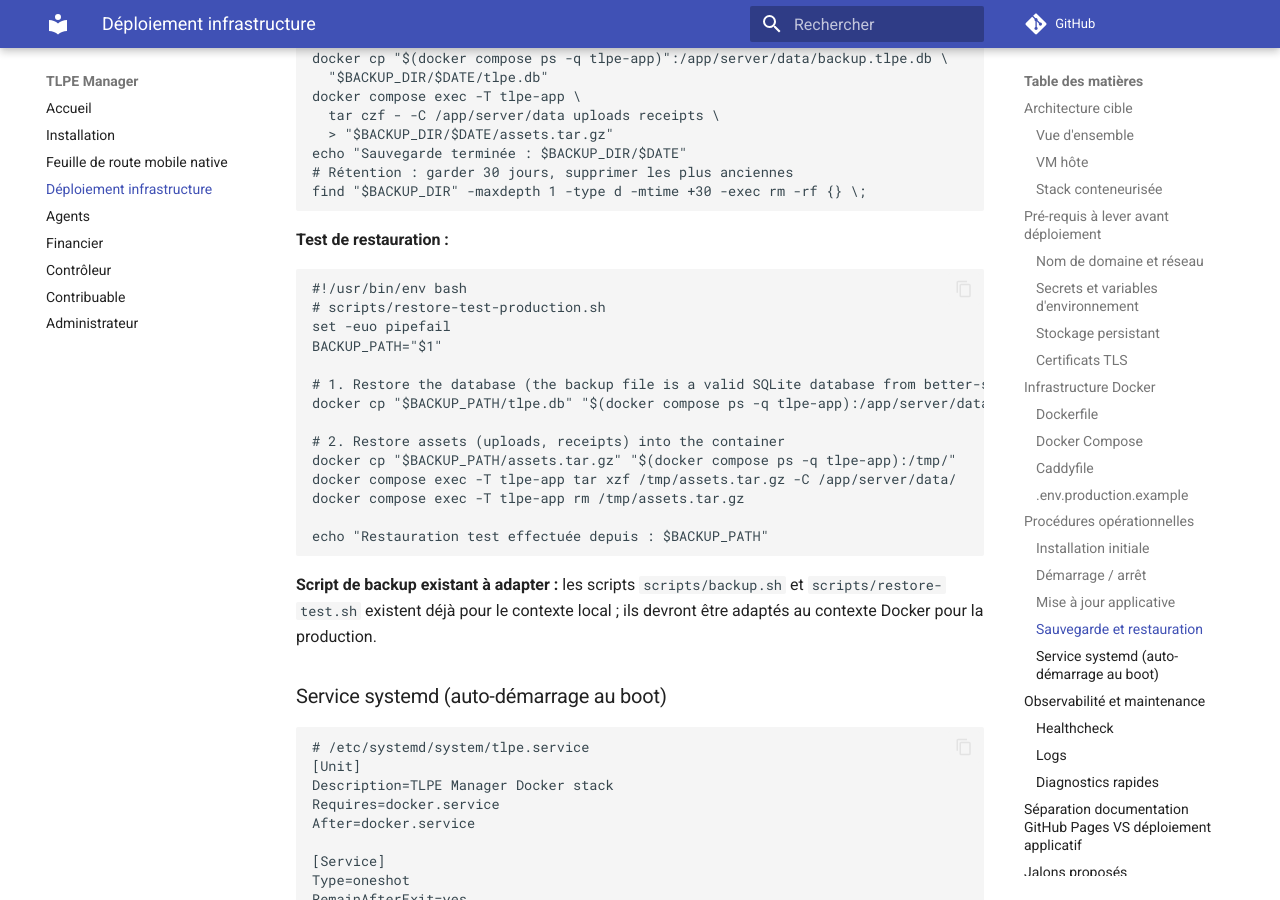
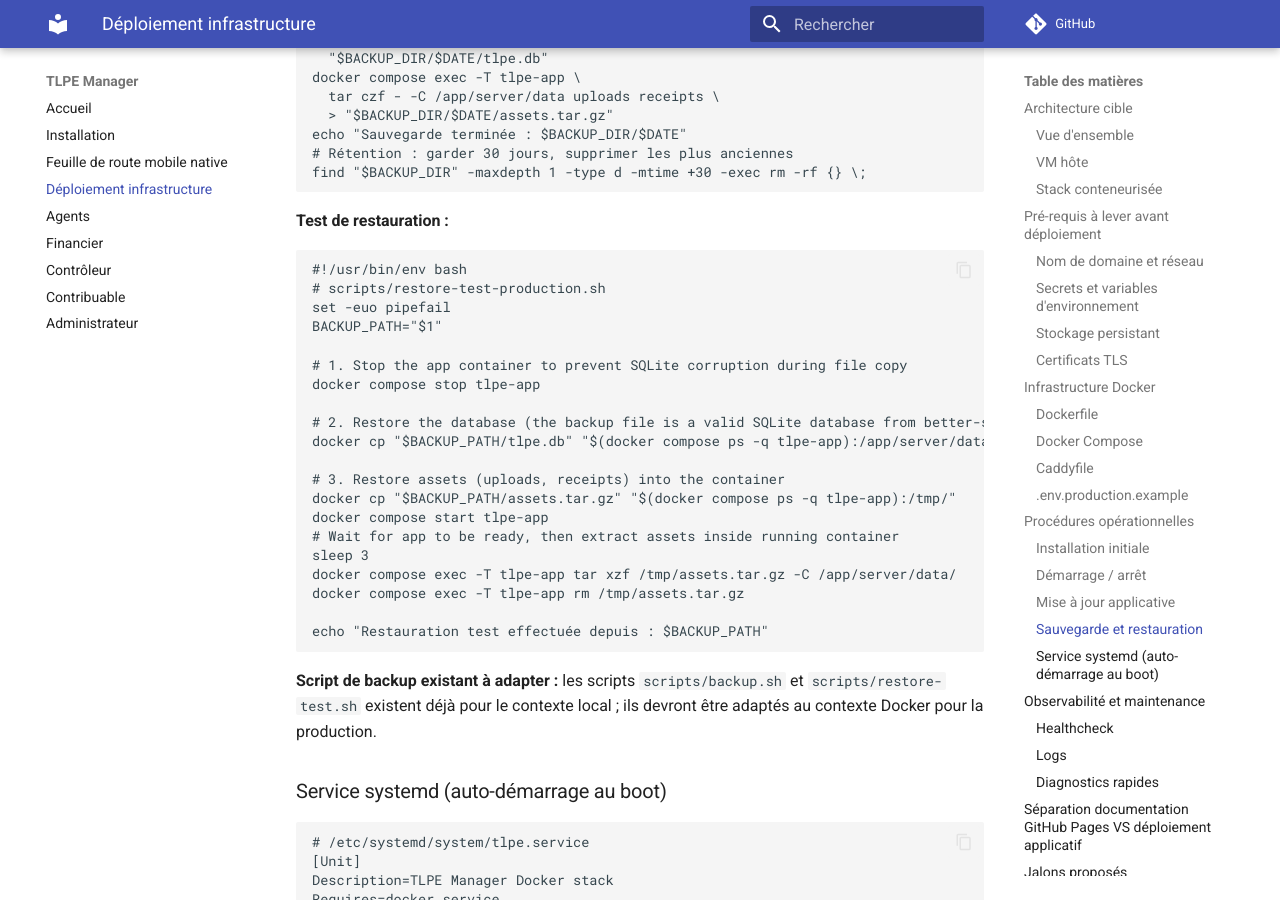
Before and after one commit to KikiFUNstyle/TLPE, an MkDocs documentation site: the page built from docs/deployment-roadmap.md, in a window 1280 px wide and 900 px high, scrolled down 7148 px. Built offline with MkDocs 1.6.1 and Material for MkDocs 9.7.7, drawn with Linux system fonts in a browser that asks for light colours; comment, search, counter and statistics services are not loaded; some of the changed text lies outside the part shown.

Commit message:
fix: resolve cubic-dev-ai P0 findings on current HEAD #107
- Remove non-existent client/package-lock.json and server/package-lock.json
  from Dockerfile COPY (npm workspaces produce a single root lockfile)
- Stop tlpe-app container before DB file restore to prevent SQLite corruption
  from live file replacement via docker cp

```diff
--- a/docs/deployment-roadmap.md
+++ b/docs/deployment-roadmap.md
@@ -312,11 +311,17 @@ find "$BACKUP_DIR" -maxdepth 1 -type d -mtime +30 -exec rm -rf {} \;
 set -euo pipefail
 BACKUP_PATH="$1"
 
-# 1. Restore the database (the backup file is a valid SQLite database from better-sqlite3's .backup())
+# 1. Stop the app container to prevent SQLite corruption during file copy
+docker compose stop tlpe-app
+
+# 2. Restore the database (the backup file is a valid SQLite database from better-sqlite3's .backup())
 docker cp "$BACKUP_PATH/tlpe.db" "$(docker compose ps -q tlpe-app):/app/server/data/tlpe.db"
 
-# 2. Restore assets (uploads, receipts) into the container
+# 3. Restore assets (uploads, receipts) into the container
 docker cp "$BACKUP_PATH/assets.tar.gz" "$(docker compose ps -q tlpe-app):/tmp/"
+docker compose start tlpe-app
+# Wait for app to be ready, then extract assets inside running container
+sleep 3
 docker compose exec -T tlpe-app tar xzf /tmp/assets.tar.gz -C /app/server/data/
 docker compose exec -T tlpe-app rm /tmp/assets.tar.gz
 
```
Also changed, not shown: other parts of docs/deployment-roadmap.md (+1 -2 lines).
